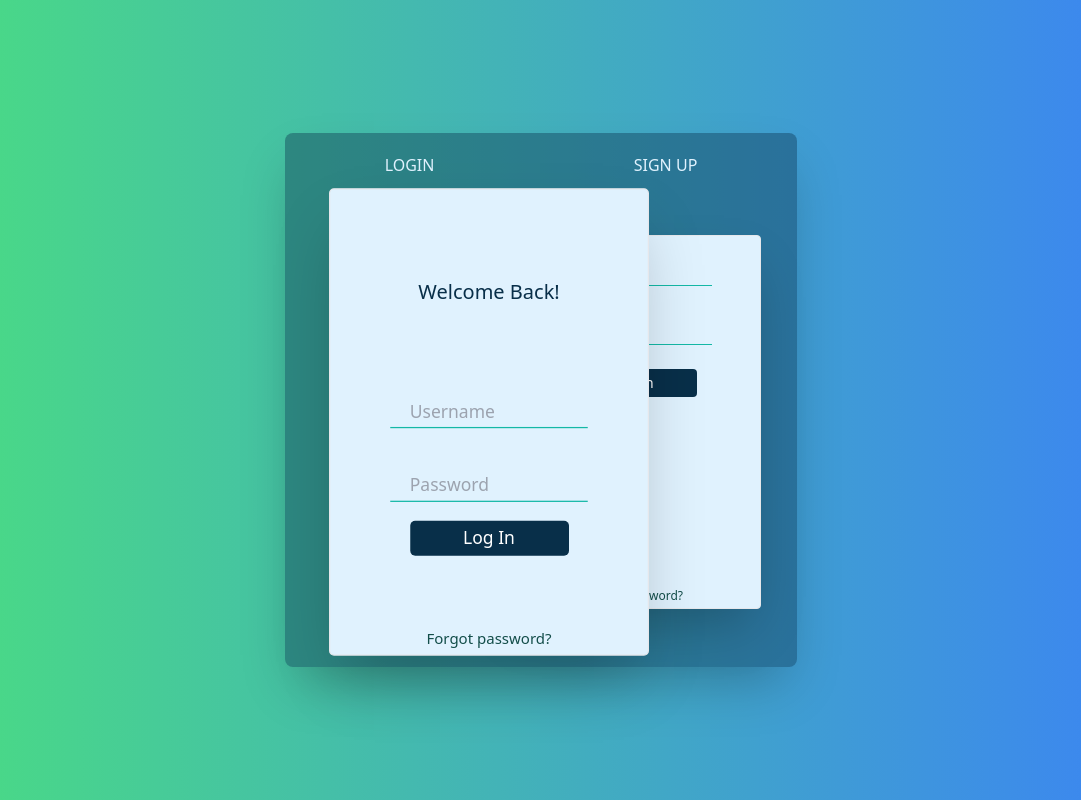
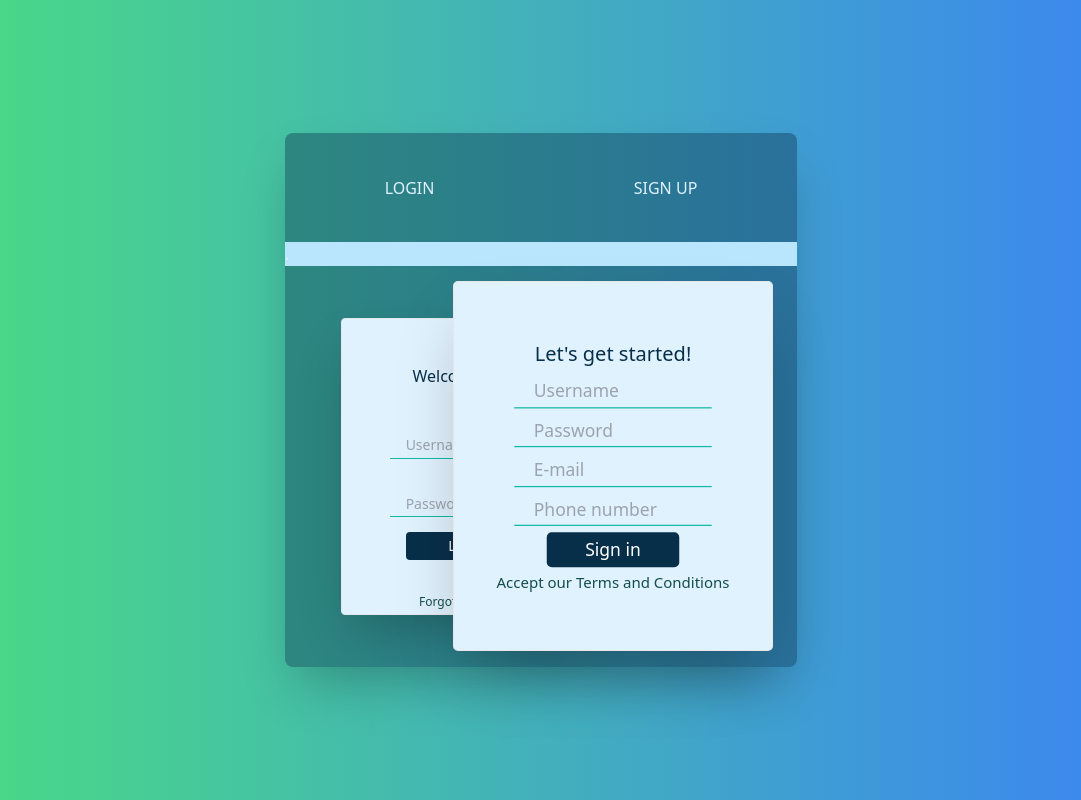
Before and after one commit to 4GeeksAcademy/augustocarrasco-Tailwindcss, a website: page index.html in a window 1280 px wide. Shown: the whole page, without its empty margins (99-1180 px from the left). Drawn offline with nearby package versions, Linux system fonts and the light colour scheme; files that its build step writes are made by us from their sources.

Commit message:
Seccond approach

```diff
--- a/index.html
+++ b/index.html
@@ -8,13 +8,14 @@
     <title>Tailwind CSS</title>
 </head>
 <body class="antialiased font-sans bg-gradient-to-r from-green-400 to-blue-500 w-screen h-screen flex justify-center items-center text-sky-100">
-    <div class="w-7/12 h-4/6 bg-sky-950/[0.4] rounded-lg shadow-2xl max-w-lg flex flex-col">
-        <div class="font-medium flex justify-around mt-5">
+    <div class="w-7/12 h-4/6 bg-sky-950/[0.4] rounded-lg shadow-2xl max-w-lg flex flex-col justify-evenly">
+        <div class="font-medium flex justify-around mt-5 h-2/6 mb-5">
             <span>LOGIN</span>
             <span>SIGN UP</span>
         </div>
-        <div class="flex flex-row justify-around w-full h-full max-h-full m-5 content-center items-center relative">
-            <div class="h-5/6 w-2/4 border max-h-96 rounded bg-sky-100 absolute bottom-auto left-14 shadow-2xl z-10 scale-125 flex flex-col items-center content-center justify-evenly">
+        <div class="h-px w-px bg-sky-200 flex m-0 p-0">.</div>
+        <div class="flex flex-row justify-around w-full max-w-full h-4/6 max-h-full content-center items-center relative">
+            <div class="h-5/6 max-h-full w-2/4 border rounded bg-sky-100 absolute bottom-auto left-14 shadow-2xl -z-10 scale-100 flex flex-col items-center content-center justify-evenly">
                 <h6 class=" text-sky-950">Welcome Back!</h6>
                 <form class="w-full max-w-sm flex flex-col justify-center content-center items-center">
                     <div class="flex flex-col items-center content-center justify-center center w-5/6 h-4/6 relative">
@@ -28,18 +29,23 @@
                     <a class ="text-xs absolute left-auto bottom-1 text-teal-900 hover:text-teal-500" href="#">Forgot password?</a>
                 </form>
             </div>
-            <div class="h-5/6 w-2/4 border max-h-96 rounded bg-sky-100 absolute bottom-auto end-14 shadow-2xl">
-                <h6 class=" text-sky-950">Welcome Back!</h6>
-                <form class="w-full max-w-sm flex flex-col justify-center content-center items-center">
-                    <div class="flex flex-col items-center content-center justify-center center w-5/6 h-4/6 relative">
-                        <input class="appearance-none bg-transparent  w-3/4 text-sky-700 mb-8 py-1 px-4 leading-tight text-sm focus:outline-none  border-b border-teal-500  transition ease-in-out delay-0 focus:scale-110  duration-300" type="text" placeholder="Username" aria-label="Full name" requiered>
-                        <input class="appearance-none bg-transparent  w-3/4 text-sky-700  mb-6 py-1 px-4 leading-tight text-sm focus:outline-none   border-b border-teal-500  transition ease-in-out delay-0 focus:scale-110  duration-300" type="password" placeholder="Password" aria-label="Password" requiered>
+            <div class="h-5/6 max-h-full w-2/4 border rounded bg-sky-100 absolute bottom-auto end-14 shadow-2xl z-0 scale-125 flex flex-col items-center content-center justify-evenly">
+                <form class="w-full max-w-sm h-5/6 flex flex-col justify-center content-center items-center">
+                    <div class="flex flex-col items-center content-evenly justify-between center w-5/6 h-5/6 relative">
+                        <h6 class=" text-sky-950">Let's get started!</h6>
+                        <input class="appearance-none bg-transparent  w-3/4 text-sky-700 mb-8-sm py-1 px-4 leading-tight text-sm focus:outline-none  border-b border-teal-500  transition ease-in-out delay-0 focus:scale-110  duration-300" type="text" placeholder="Username" aria-label="Full name" requiered>
+                        <input class="appearance-none bg-transparent  w-3/4 text-sky-700  mb-6-sm py-1 px-4 leading-tight text-sm focus:outline-none   border-b border-teal-500  transition ease-in-out delay-0 focus:scale-110  duration-300" type="password" placeholder="Password" aria-label="Password" requiered>
+                        <input class="appearance-none bg-transparent  w-3/4 text-sky-700  mb-6-sm py-1 px-4 leading-tight text-sm focus:outline-none   border-b border-teal-500  transition ease-in-out delay-0 focus:scale-110  duration-300" type="email" placeholder="E-mail" aria-label="Email" requiered>
+                        <input class="appearance-none bg-transparent  w-3/4 text-sky-700  mb-6-sm py-1 px-4 leading-tight text-sm focus:outline-none   border-b border-teal-500  transition ease-in-out delay-0 focus:scale-110  duration-300" type="tel" placeholder="Phone number" aria-label="Phone number" requiered>
+                        <button class="w-1/2  bg-sky-950 hover:bg-teal-700 focus:bg-teal-700 border-sky-950 hover:border-teal-700 text-sm border-1 text-white py-1 px-2 rounded transition ease-in-out delay-150 focus:scale-110 hover:scale-110 duration-300" type="button">
+                            Sign in
+                        </button>
+                        <div class="flex flex-row">
+                            <input class="appearance-none w-5 h-5 border-2 border-teal-900 rounded-sm bg-teal-800
+                            mt-1 m-3 text-teal-200" type="checkbox" name="TandC" id="TandD">
+                            <span class ="absolut bottom-0 left-auto text-xs text-teal-900">Accept our <a class="text-xs text-teal-900 hover:text-teal-500" href="#">Terms and Conditions</a></span>
+                        </div>
                     </div>
-                    <button class="w-1/2  bg-sky-950 hover:bg-teal-700 focus:bg-teal-700 border-sky-950 hover:border-teal-700 text-sm border-1 text-white py-1 px-2 rounded transition ease-in-out delay-150 focus:scale-110 hover:scale-110 duration-300" type="button">
-                        Log In
-                    </button>
-
-                    <a class ="text-xs absolute left-auto bottom-1 text-teal-900 hover:text-teal-500" href="#">Forgot password?</a>
                 </form>
             </div>
         </div>
```
